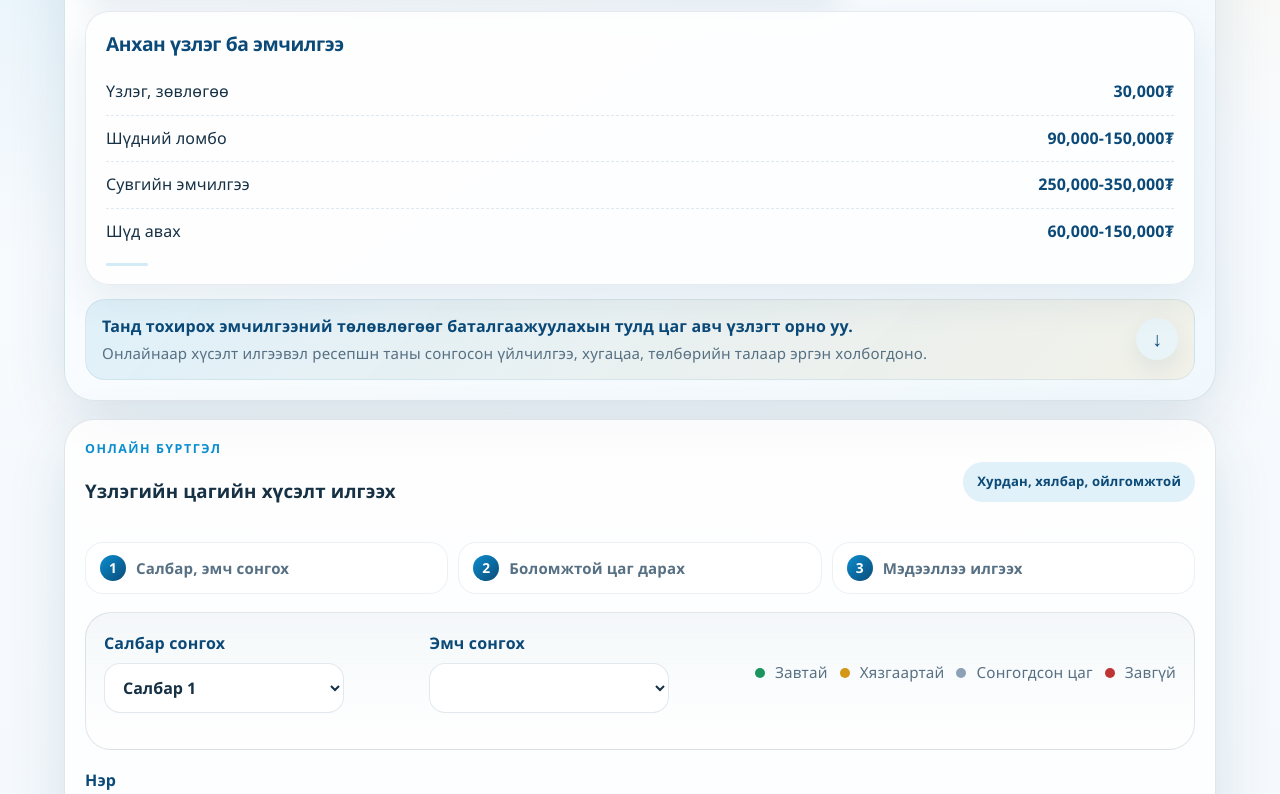
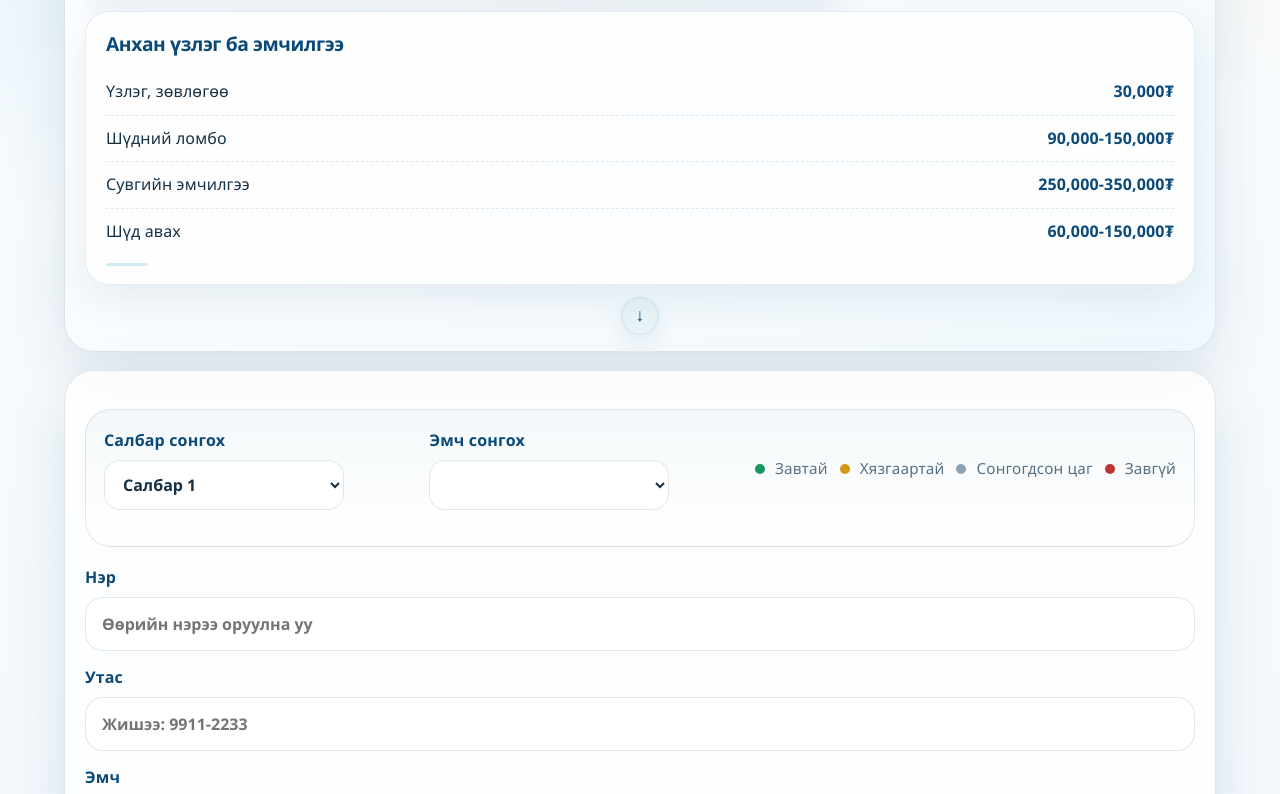
Before and after one commit to totodental/Toto-dental, a website: page frontend/booking/index.html in a window 1280 px wide. Shown: the part 476-1270 px from the top of the page. Drawn offline with Linux system fonts and the light colour scheme; no server answers.

Commit message:
Simplify booking scheduler entry

```diff
--- a/frontend/booking/index.html
+++ b/frontend/booking/index.html
@@ -117,24 +117,10 @@
               </article>
             </div>
             <div class="pricing-note">
-              <strong>Танд тохирох эмчилгээний төлөвлөгөөг баталгаажуулахын тулд цаг авч үзлэгт орно уу.</strong>
-              <span>Онлайнаар хүсэлт илгээвэл ресепшн таны сонгосон үйлчилгээ, хугацаа, төлбөрийн талаар эргэн холбогдоно.</span>
               <button class="price-scroll-btn" type="button" data-scroll-target="#time-selection" aria-label="Цаг сонгох хэсэг рүү очих">↓</button>
             </div>
           </section>
           <section class="booking-panel patient-panel" id="time-selection">
-            <div class="panel-head">
-              <div>
-                <p class="panel-kicker">Онлайн бүртгэл</p>
-                <h3>Үзлэгийн цагийн хүсэлт илгээх</h3>
-              </div>
-              <span class="panel-chip">Хурдан, хялбар, ойлгомжтой</span>
-            </div>
-            <div class="booking-steps" aria-label="Цаг захиалгын алхам">
-              <span><strong>1</strong> Салбар, эмч сонгох</span>
-              <span><strong>2</strong> Боломжтой цаг дарах</span>
-              <span><strong>3</strong> Мэдээллээ илгээх</span>
-            </div>
             <div class="scheduler-shell">
               <div class="scheduler-toolbar">
                 <label class="scheduler-picker">
--- a/frontend/style.css
+++ b/frontend/style.css
@@ -872,46 +872,22 @@ textarea:focus-visible {
 }
 
 .pricing-note {
-  display: grid;
-  grid-template-columns: minmax(0, 1fr) auto;
-  gap: 4px 14px;
-  align-items: center;
-  margin-top: 14px;
-  padding: 14px 16px;
-  border-radius: 20px;
-  background: linear-gradient(135deg, rgba(11, 142, 207, 0.1), rgba(244, 189, 86, 0.12));
-  border: 1px solid rgba(11, 74, 120, 0.08);
-}
-
-.pricing-note strong {
-  color: var(--brand-deep);
-  font-family: var(--font-display);
-}
-
-.pricing-note span {
-  color: var(--muted);
-  line-height: 1.55;
-  font-size: 0.94rem;
-}
-
-.pricing-note strong,
-.pricing-note span {
-  grid-column: 1;
+  display: flex;
+  justify-content: center;
+  margin: 12px 0 -4px;
 }
 
 .price-scroll-btn {
-  grid-column: 2;
-  grid-row: 1 / span 2;
   display: inline-grid;
   place-items: center;
-  width: 42px;
-  height: 42px;
+  width: 38px;
+  height: 38px;
   border-radius: 999px;
   cursor: pointer;
-  border: none;
+  border: 1px solid rgba(11, 74, 120, 0.1);
   background: #e8f4f8;
   color: var(--brand-deep);
-  font-size: 1.25rem;
+  font-size: 1.1rem;
   font-weight: 900;
   box-shadow: 0 10px 22px rgba(12, 63, 97, 0.08);
   transition: transform 0.2s ease, background 0.2s ease;
@@ -920,38 +896,6 @@ textarea:focus-visible {
 .price-scroll-btn:hover {
   transform: translateY(2px);
   background: #d8edf5;
-}
-
-.booking-steps {
-  display: grid;
-  grid-template-columns: repeat(3, minmax(0, 1fr));
-  gap: 10px;
-  margin-top: 18px;
-}
-
-.booking-steps span {
-  display: flex;
-  align-items: center;
-  gap: 10px;
-  padding: 12px 14px;
-  border: 1px solid rgba(11, 74, 120, 0.08);
-  border-radius: 18px;
-  background: rgba(255, 255, 255, 0.68);
-  color: var(--muted);
-  font-size: 0.94rem;
-  font-weight: 700;
-}
-
-.booking-steps strong {
-  display: inline-grid;
-  place-items: center;
-  width: 26px;
-  height: 26px;
-  flex: 0 0 26px;
-  border-radius: 50%;
-  background: linear-gradient(135deg, var(--brand), var(--brand-deep));
-  color: #fff;
-  font-size: 0.86rem;
 }
 
 .panel-head,
@@ -1676,17 +1620,6 @@ textarea:focus-visible {
     white-space: normal;
   }
 
-  .pricing-note {
-    grid-template-columns: 1fr;
-  }
-
-  .pricing-note strong,
-  .pricing-note span,
-  .price-scroll-btn {
-    grid-column: auto;
-    grid-row: auto;
-  }
-
   .hero h1 {
     font-size: clamp(2.3rem, 12vw, 3.4rem);
     line-height: 1.06;
```
Also changed, not shown: frontend/dist/booking/index.html, frontend/dist/style.css.
